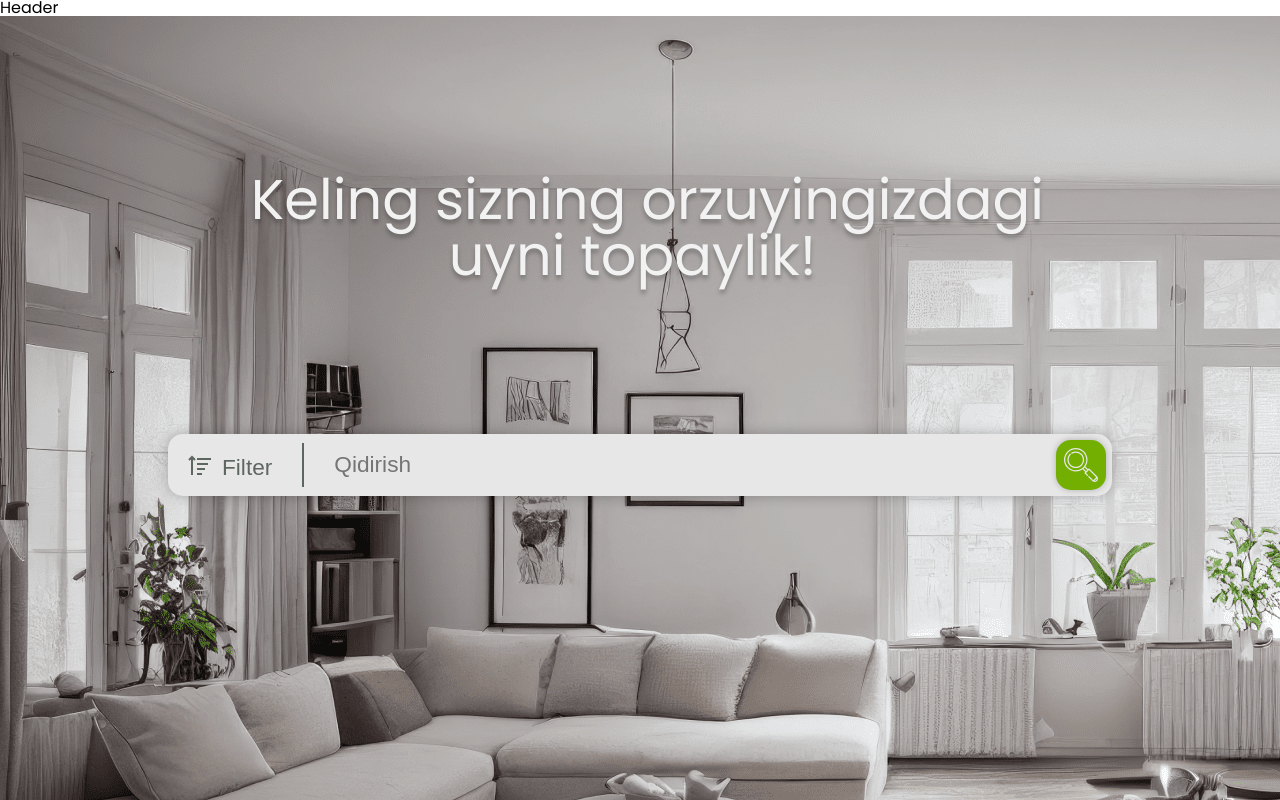
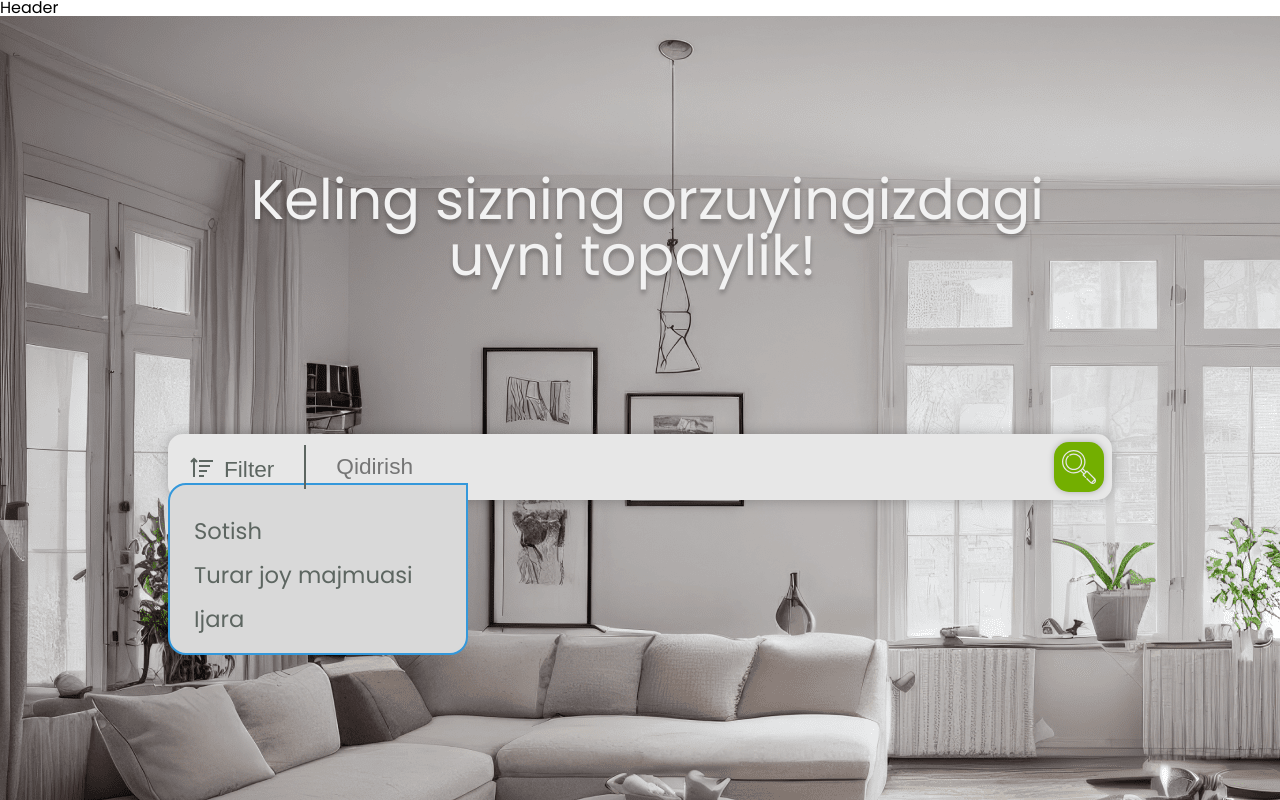
Before and after one commit to bekicom/Frosh, a React (Create React App) app: page / in a window 1280 px wide. Built offline with nearby package versions, Linux system fonts and the light colour scheme.

Commit message:
update style.css, intro.js, style.css and constants.js

```diff
--- a/src/global/style.css
+++ b/src/global/style.css
@@ -1,6 +1,18 @@
 @import url('https://fonts.googleapis.com/css2?family=Poppins:wght@300;400;500;600&display=swap');
 
 /* global style for all elements */
+
+:root {
+  --success: '#2ECC71';
+  --error: '#E74C3C';
+  --warn: '#F39C12';
+  --info: '#3498DB';
+  --primary: '#73AF00';
+  --secondary: '#5D6661';
+  --black: '#363636';
+  --light: '#E7E7E7';
+  --dimmed: '#B7C9B3';
+}
 
 * {
   margin: 0;
--- a/src/pages/home/intro.js
+++ b/src/pages/home/intro.js
@@ -2,23 +2,42 @@ import React from 'react';
 import { ReactComponent as Filter } from 'assets/svgs/filter.svg';
 import { ReactComponent as Search } from 'assets/svgs/search.svg';
 
+const filters = [
+  { label: 'Sotish', value: 'sell' },
+  { label: 'Turar joy majmuasi', value: 'resident_complex' },
+  { label: 'Ijara', value: 'rent' }
+];
+
 const Intro = () => {
+  const seelectFilter = (
+    <div className="filter">
+      <button type="button">
+        <Filter />
+        <span>Filter</span>
+      </button>
+      <ul className="select-options">
+        {filters.map((item) => (
+          <li key={item.value}>{item.label}</li>
+        ))}
+      </ul>
+    </div>
+  );
+
+  const searchBar = (
+    <div className="search-bar">
+      {seelectFilter}
+      <input type="text" placeholder="Qidirish" />
+      <button type="submit">
+        <Search />
+      </button>
+    </div>
+  );
+
   return (
     <div className="intro">
       <div className="content">
         <h2 className="title"> {'Keling sizning orzuyingizdagi\nuyni topaylik!'} </h2>
-        <form className="form">
-          <div className="search-bar">
-            <button type="button" className="filter">
-              <Filter />
-              <span>Filter</span>
-            </button>
-            <input type="text" placeholder="Qidirish" />
-            <button type="submit">
-              <Search />
-            </button>
-          </div>
-        </form>
+        <form className="form">{searchBar}</form>
       </div>
     </div>
   );
--- a/src/pages/home/style.css
+++ b/src/pages/home/style.css
@@ -34,8 +34,11 @@
   color: #5d6661;
   font-size: 22.65px;
   font-weight: 400;
+  border: 2px solid #e7e7e7;
 }
-
+.content .form .search-bar:has(input:focus) {
+  border-color: #3498db;
+}
 .content .form input {
   flex: 1;
   background: none;
@@ -45,6 +48,8 @@
   padding-left: 30px;
   height: 44px;
   font-size: inherit;
+  position: relative;
+  z-index: 4;
 }
 
 .content .form button {
@@ -55,6 +60,8 @@
   gap: 6px;
   justify-content: center;
   font-size: inherit;
+  position: relative;
+  z-index: 4;
 }
 
 .content .form button[type='submit'] {
@@ -65,19 +72,41 @@
   padding: 8px;
 }
 
-.content .form button.filter {
+.content .form .filter {
   position: relative;
 }
 
-.content .form button.filter .select-options {
+.content .form .filter .select-options {
   position: absolute;
-  top: 100%;
-  max-width: 300px;
+  top: calc(100%);
+  left: -18px;
+  z-index: 3;
+  width: max-content;
+  width: 300px;
   max-height: 200px;
   overflow: hidden;
   border-radius: 18px 0px 18px 18px;
   border: 2px solid #3498db;
   background: #d9d9d9;
+  text-align: left;
+  padding: 24px 12px 12px 12px;
+}
+
+.content .form .filter .select-options li {
+  padding: 5px 12px;
+  border-radius: 8px;
+  transition: 100ms ease;
+  line-height: 34px;
+}
+
+.content .form .filter .select-options li:hover {
+  background: #3498db;
+  color: #fff;
+  cursor: pointer;
+}
+
+.content .form .filter .select-options li:active {
+  background: var(--info);
 }
 
 /* } */
```
